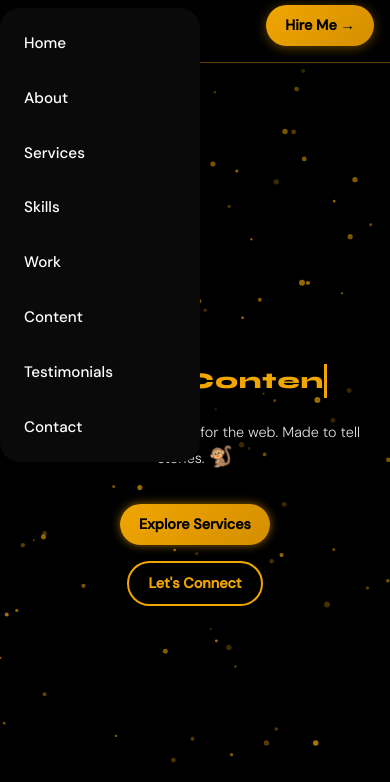
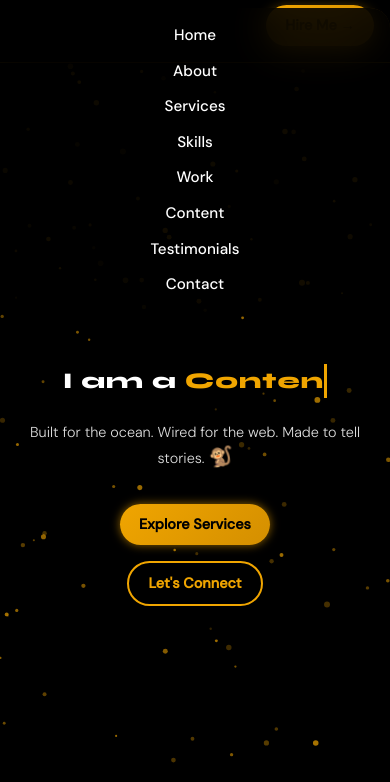
Before and after one commit to onXmariners/onxmariners, a plain HTML site: page public/index.html in a window 390 px wide. Both pictures are taken after a click on the button 363 px from the left and 30 px from the top of the page. Shown: the part 62-844 px from the top of the page. Drawn offline with Linux system fonts and the light colour scheme; no server answers.

Commit message:
initial commit

```diff
--- a/public/style.css
+++ b/public/style.css
@@ -908,13 +908,10 @@ footer {
   .nav-links {
     display: none;
     flex-direction: column;
-    position: absolute;
-    top: 70px;
-    left: 0;
-    right: 0;
-    background: #0a0a0a;
-    padding: 1.5rem;
-    z-index: 1000;
+    width: 100%;
+    text-align: center;
+    gap: 0.8rem;
+    padding: 1rem 0;
   }
   .nav-links.active {
     display: flex;
```
